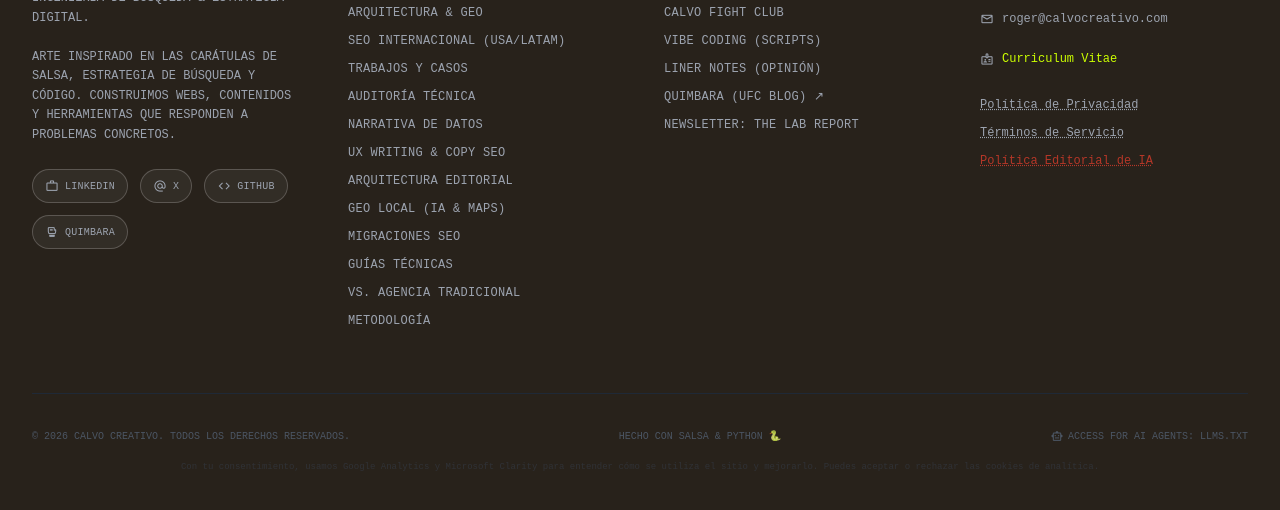
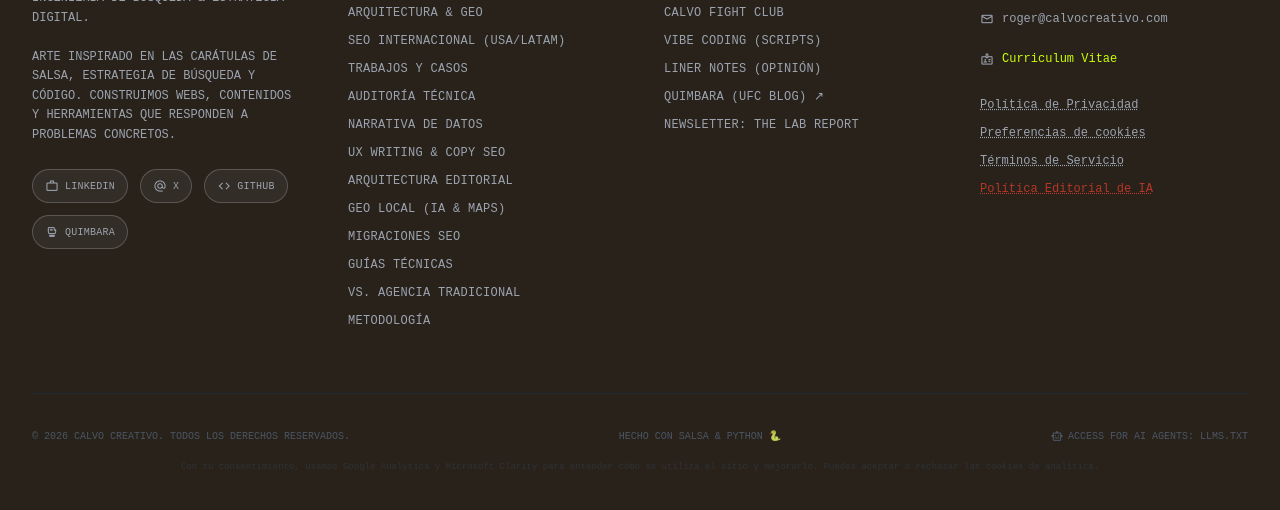
Before and after one commit to germur/Calvo-Creativo-2.0, an Astro site: page / in a window 1280 px wide. Shown: the part 7478-7988 px from the top of the page. Built offline with nearby package versions, Linux system fonts and the light colour scheme; Astro itself is replaced by a stand-in of ours.

Commit message:
Expose cookie preferences in footer

```diff
--- a/src/components/Footer.astro
+++ b/src/components/Footer.astro
@@ -79,6 +79,7 @@
                             <a href="/cv" class="hover:text-white text-acid-green">Curriculum Vitae</a>
                         </li>
                         <li class="pt-4"><a href="/politica-privacidad" class="hover:text-white underline decoration-dotted">Política de Privacidad</a></li>
+                        <li><button type="button" data-open-cookie-preferences class="hover:text-white underline decoration-dotted">Preferencias de cookies</button></li>
                         <li><a href="/terminos" class="hover:text-white underline decoration-dotted">Términos de Servicio</a></li>
                         <li><a href="/politica-editorial" class="hover:text-white underline decoration-dotted text-primary">Política Editorial de IA</a></li>
                     </ul>
```
